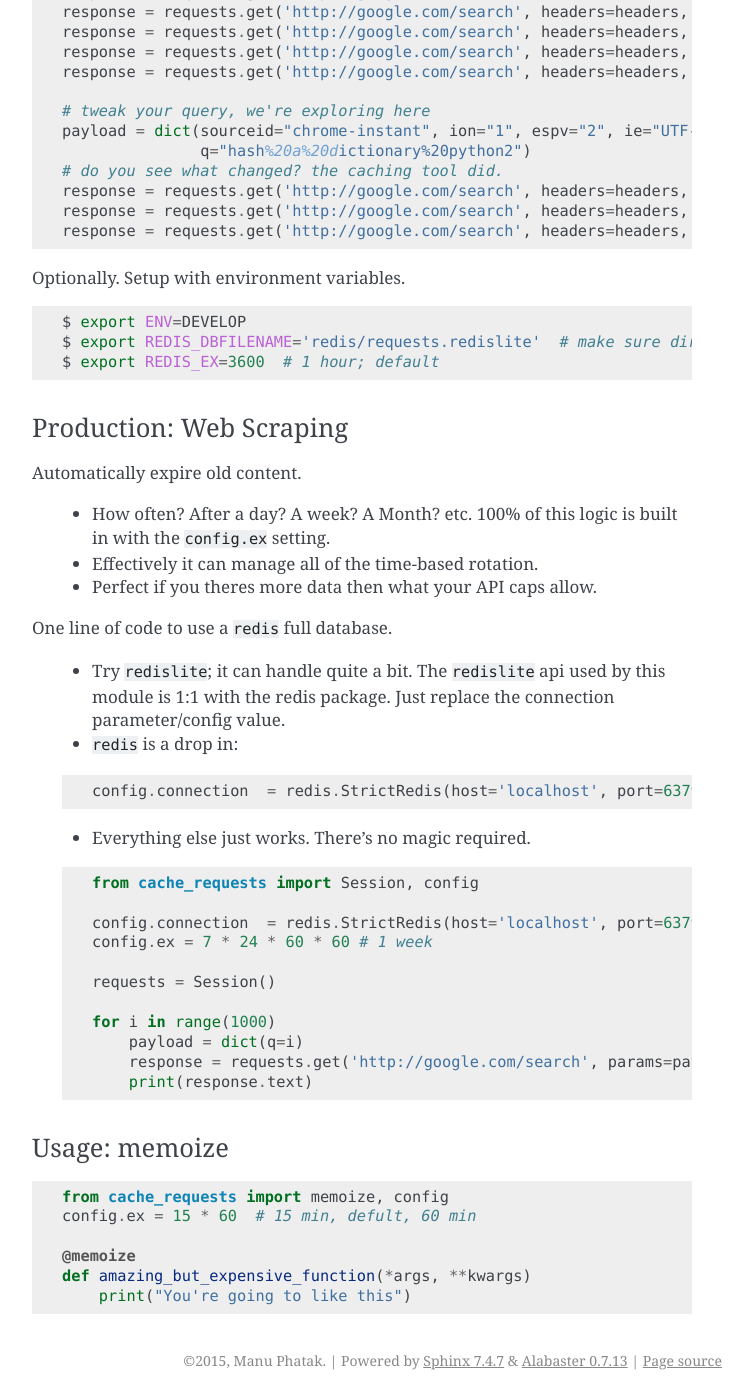
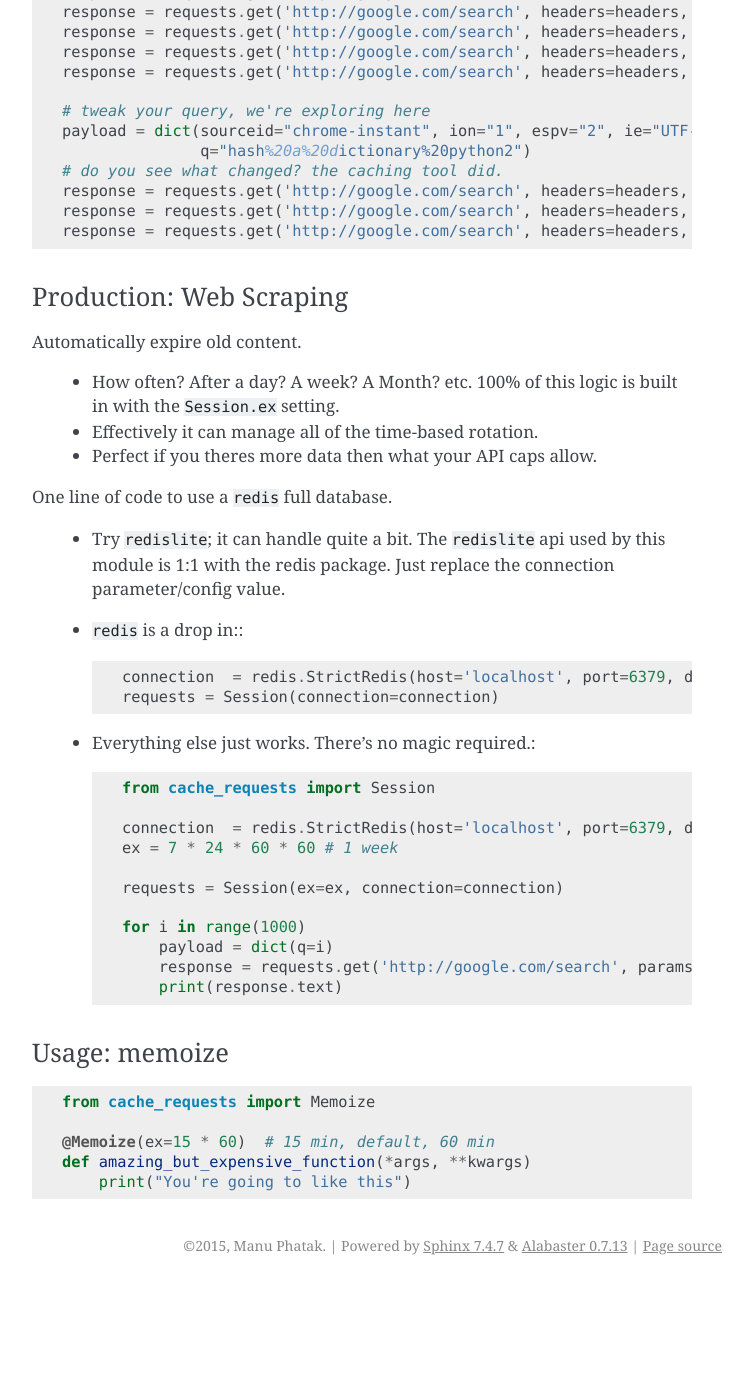
Before and after one commit to manuphatak/cache_requests, a Sphinx documentation site: the page built from docs/source/usage.rst, in a window 1280 px wide and 1400 px high, scrolled down 3594 px. Shown: the whole window, without its empty margins (388-1141 px from the left). Built offline with Sphinx 7.4.7, drawn with Linux system fonts in a browser that asks for light colours; after the commit the page ends 4879 px from its top, so only the background shows below that; some of the changed text lies outside the part shown.

Commit message:
update code examples

```diff
--- a/docs/source/usage.rst
+++ b/docs/source/usage.rst
@@ -139,17 +139,15 @@ Things you don't want:
     * Burning energy with copypasta or fake data to run piece of your program.
     * Slow. Responses.
 
-Make a request one time. Cache the results for the rest of your work session.
-
-.. code-block:: python
+Make a request one time. Cache the results for the rest of your work session.::
 
     import os
 
     if os.environ.get('ENV') == 'DEVELOP':
-        from cache_requests import Session, config
+        from cache_requests import Session
 
-        config.ex = 60 * 60  # 60 min
-        request = Session()
+        ex = 60 * 60  # Set expiration, 60 min
+        request = Session(ex=ex)
     else:
         import requests
 
@@ -177,43 +175,32 @@ Make a request one time. Cache the results for the rest of your work session.
     response = requests.get('http://google.com/search', headers=headers, params=payload)
 
 
-Optionally.  Setup with environment variables.
-
-.. code-block:: shell
-
-    $ export ENV=DEVELOP
-    $ export REDIS_DBFILENAME='redis/requests.redislite'  # make sure directory exists
-    $ export REDIS_EX=3600  # 1 hour; default
-
 
 Production: Web Scraping
 ~~~~~~~~~~~~~~~~~~~~~~~~
 
 Automatically expire old content.
 
-    * How often? After a day? A week? A Month? etc.  100% of this logic is built in with the ``config.ex`` setting.
+    * How often? After a day? A week? A Month? etc.  100% of this logic is built in with the ``Session.ex`` setting.
     * Effectively it can manage all of the time-based rotation.
     * Perfect if you theres more data then what your API caps allow.
 
 One line of code to use a ``redis`` full database.
 
     * Try ``redislite``; it can handle quite a bit.  The ``redislite`` api used by this module is 1:1 with the redis package.  Just replace the connection parameter/config value.
-    * ``redis`` is a drop in:
+    * ``redis`` is a drop in:::
 
-    .. code-block:: python
+        connection  = redis.StrictRedis(host='localhost', port=6379, db=0)
+        requests = Session(connection=connection)
 
-        config.connection  = redis.StrictRedis(host='localhost', port=6379, db=0)
+    * Everything else just works.  There's no magic required.::
 
-    * Everything else just works.  There's no magic required.
+        from cache_requests import Session
 
-    .. code-block:: python
+        connection  = redis.StrictRedis(host='localhost', port=6379, db=0)
+        ex = 7 * 24 * 60 * 60 # 1 week
 
-        from cache_requests import Session, config
-
-        config.connection  = redis.StrictRedis(host='localhost', port=6379, db=0)
-        config.ex = 7 * 24 * 60 * 60 # 1 week
-
-        requests = Session()
+        requests = Session(ex=ex, connection=connection)
 
         for i in range(1000)
             payload = dict(q=i)
@@ -226,12 +213,10 @@ One line of code to use a ``redis`` full database.
 Usage: memoize
 ~~~~~~~~~~~~~~
 
+::
 
-.. code-block:: python
+    from cache_requests import Memoize
 
-    from cache_requests import memoize, config
-    config.ex = 15 * 60  # 15 min, defult, 60 min
-
-    @memoize
+    @Memoize(ex=15 * 60)  # 15 min, default, 60 min
     def amazing_but_expensive_function(*args, **kwargs)
         print("You're going to like this")
```
Also changed, not shown: README.rst (+15 -22 lines), 1 other file.
